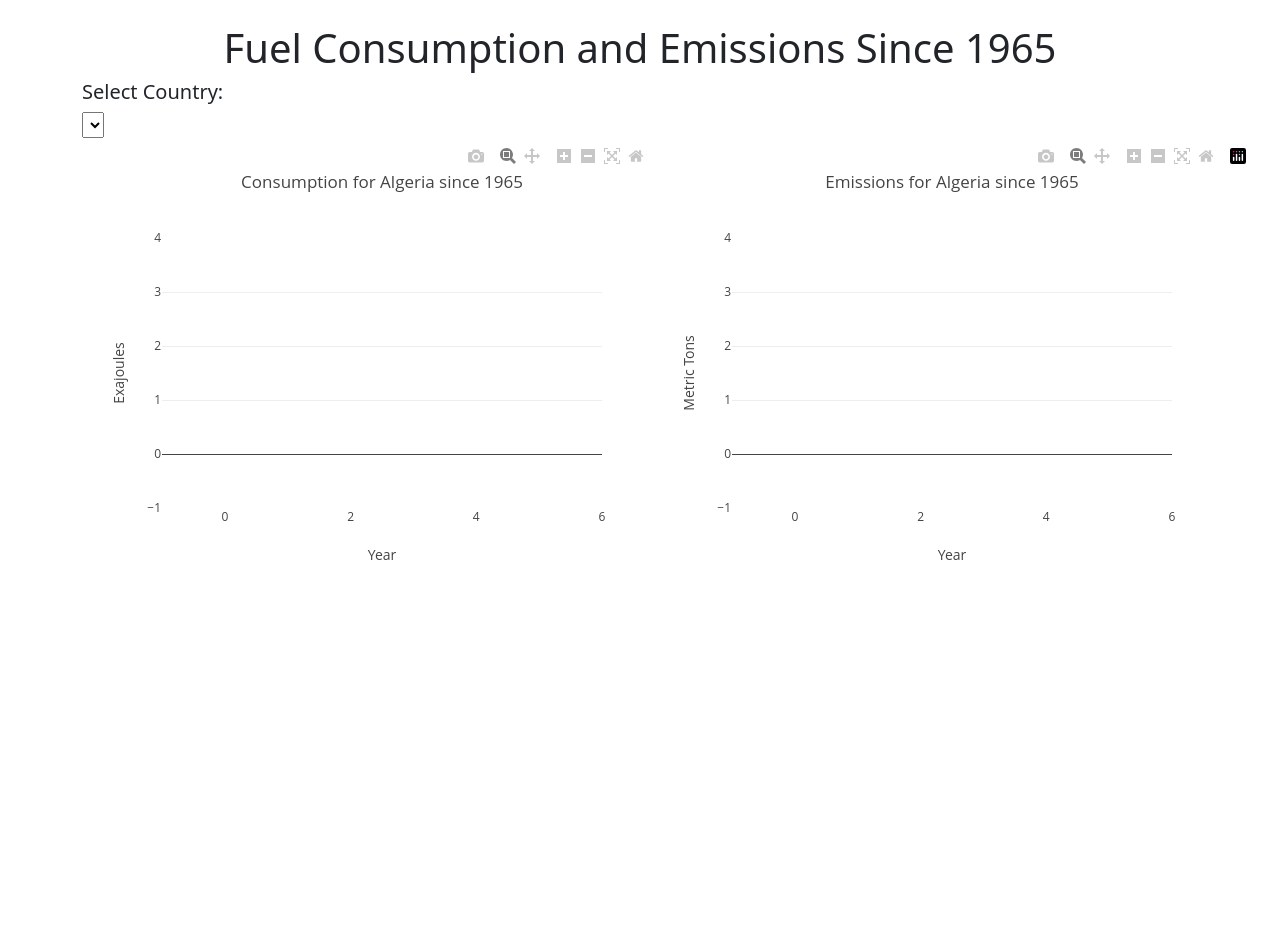
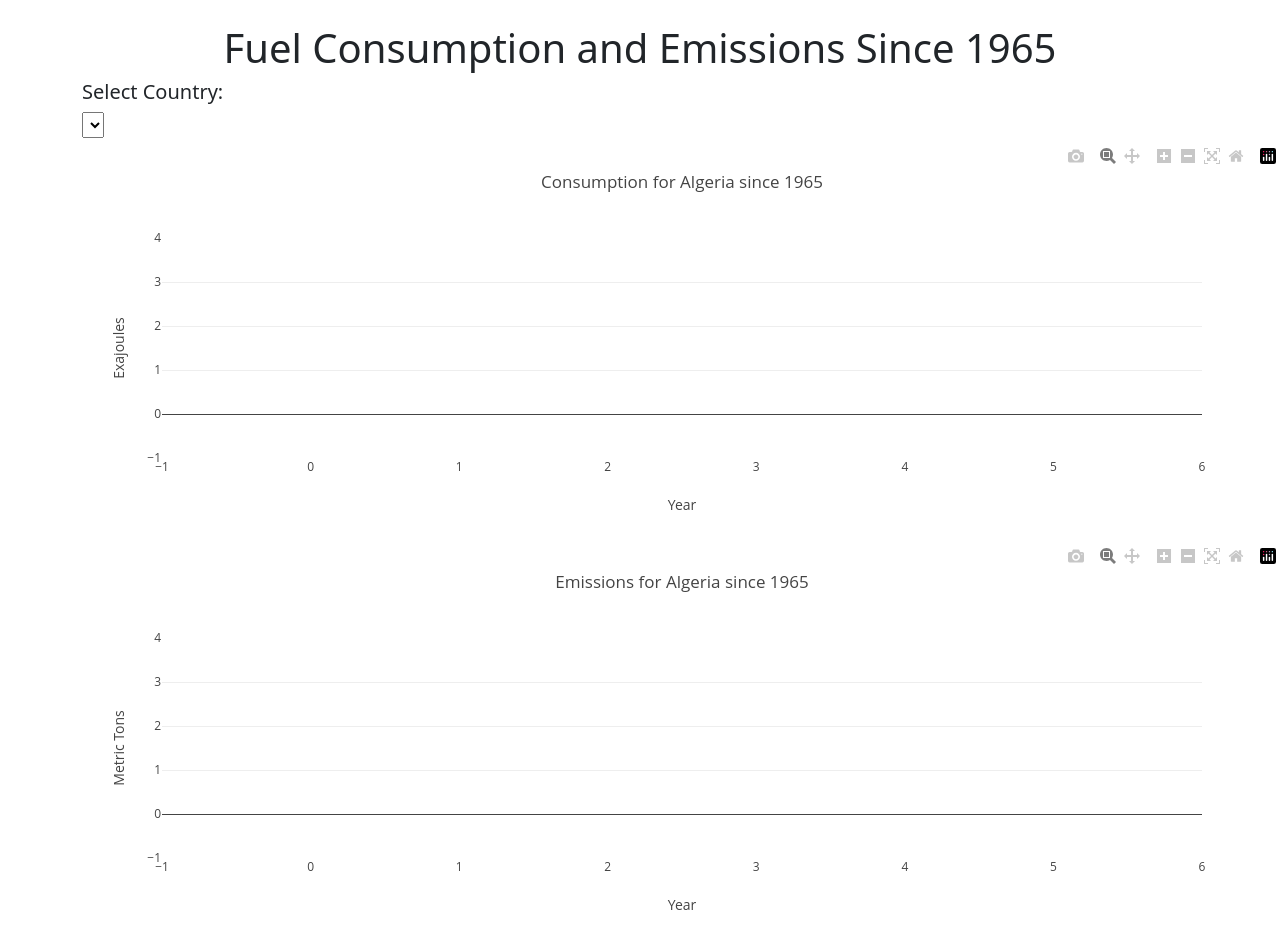
Before and after one commit to randallwvr90/fossil-fuels-and-greenhouse-gas, a Flask app: page /api/v1.0/allYears in a window 1280 px wide. Shown: the part 73-1011 px from the top of the page. Before the commit the page ends 633 px from the top, so only its background shows below. Run offline with Flask 2, Linux system fonts and the light colour scheme; data that the repository does not hold is empty; parts of the project's set-up code (start-up, migrations or seed data) failed here and were passed over; some libraries are stand-ins or nearby versions.

Commit message:
Add files via upload

```diff
--- a/static/app.js
+++ b/static/app.js
@@ -148,7 +148,9 @@ function create_allEmissions_line_chart(countryVal){
 
     var layout = {
         title: `Emissions for ${countryVal} since 1965`,
-        width: 600,
+        autosize: false,
+        width: 1200,
+        height: 400,
         xaxis: {
             title: 'Year',
             showgrid: false,
@@ -224,7 +226,9 @@ function create_allConsumption_line_chart(countryVal){
 
     var layout = {
         title: `Consumption for ${countryVal} since 1965`,
-        width: 600,
+        autosize: false,
+        width: 1200,
+        height: 400,
         xaxis: {
             title: 'Year',
             showgrid: false,
--- a/templates/allYears3.html
+++ b/templates/allYears3.html
@@ -40,10 +40,12 @@
         </div>
       </div>
       <div class="row">
-        <div class="col-md-6">
+        <div class="col-md-12">
           <div id="allConsumption-line"></div>
         </div>
-        <div class="col-md-6">
+      </div>
+      <div class="row">
+        <div class="col-md-12">
           <div id="allEmissions-line"></div>
         </div>
       </div>
```
